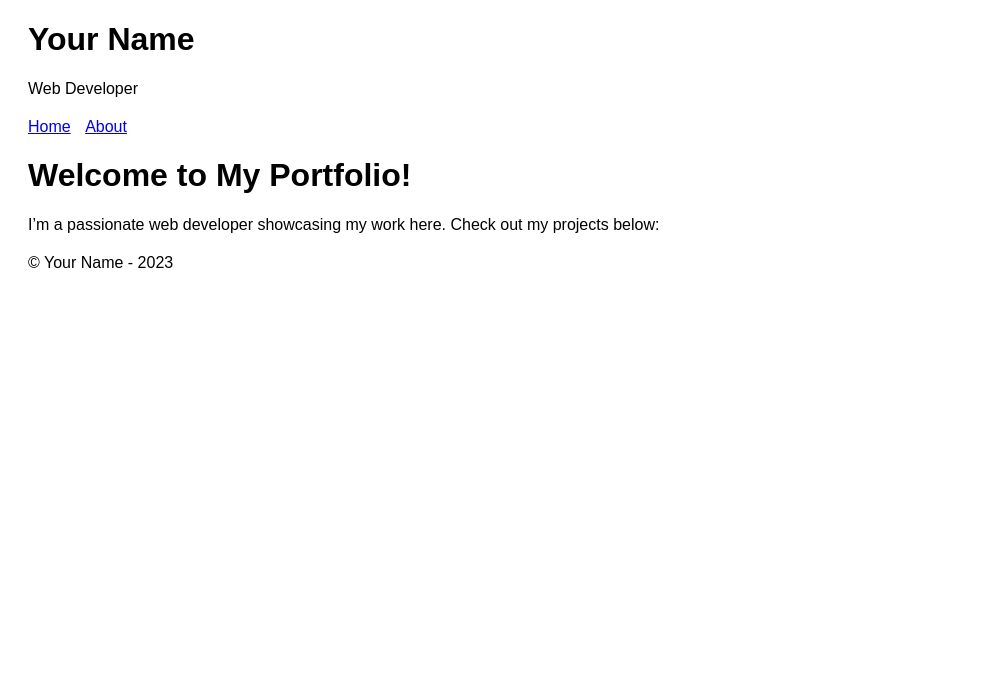
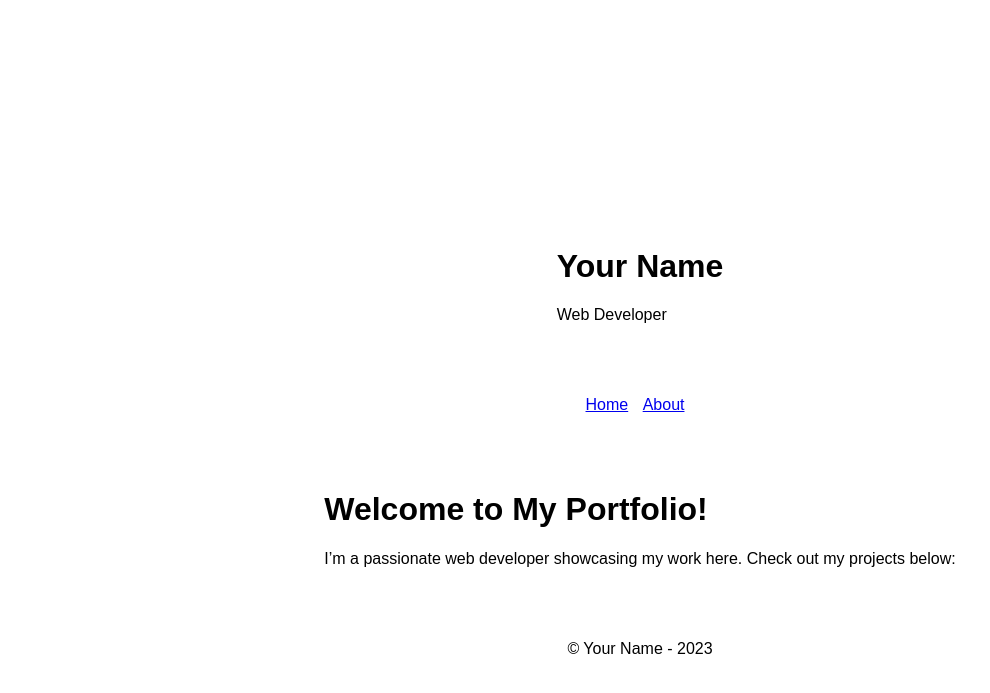
Before and after one commit to Kacper-017/Kacper-017.github.io, a Jekyll site: the page built from index.md, in a window 1280 px wide. Shown: the top 693 px of the page, without its empty margins (0-990 px from the left). Built offline with Jekyll 4.4.1, drawn with Linux system fonts in a browser that asks for light colours.

Commit message:
Update main.css

```diff
--- a/assets/main.css
+++ b/assets/main.css
@@ -1,6 +1,12 @@
 /* Add your custom styles here */
 body {
   font-family: 'Arial', sans-serif;
+  display: flex;
+  flex-direction: column;
+  align-items: center;
+  justify-content: center;
+  height: 100vh;
+  margin: 0;
 }
 
 header, nav, main, footer {
@@ -19,6 +25,7 @@ nav li {
 
 article {
   margin-bottom: 30px;
+  text-align: center;
 }
 
 img {
```
